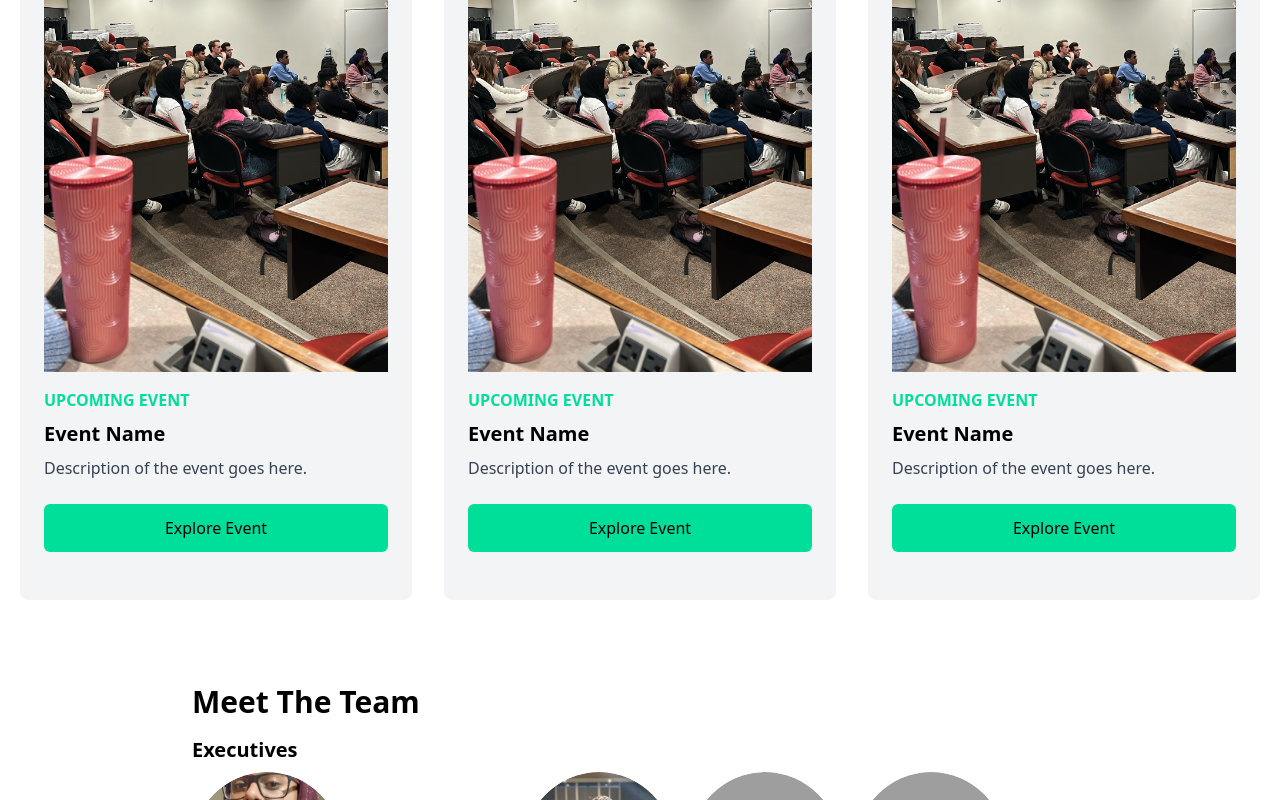
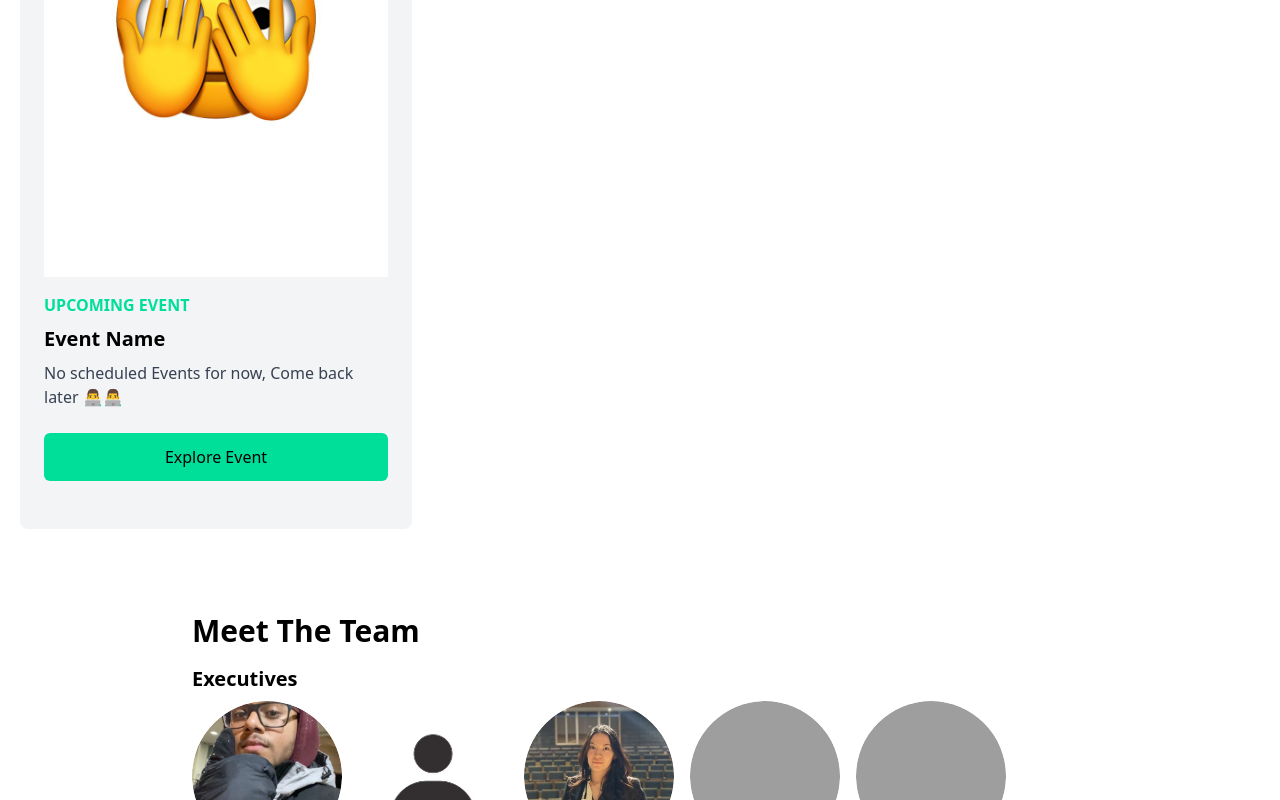
Before and after one commit to aryaa9/lasWebsite, a React (Create React App) app: page / in a window 1280 px wide. Shown: the part 1000-1800 px from the top of the page. Built offline with nearby package versions, Linux system fonts and the light colour scheme; grey boxes are pictures that could not be loaded.

Commit message:
event changes

```diff
--- a/src/components/Events.jsx
+++ b/src/components/Events.jsx
@@ -1,5 +1,5 @@
 import React from 'react';
-import EventImage from '../assets/Events.jpg';
+import EventImage from '../assets/noevent.jpeg';
 
 const Events = () => {
   return (
@@ -22,29 +22,7 @@ const Events = () => {
           <p className='text-[#00df9a] font-bold'>UPCOMING EVENT</p>
           <h2 className='text-xl font-bold py-2'>Event Name</h2>
           <p className='text-gray-700'>
-            Description of the event goes here.
-          </p>
-          <button className='bg-[#00df9a] text-black w-full rounded-md font-medium my-6 py-3'>Explore Event</button>
-        </div>
-
-        {/* Second Event Card */}
-        <div className='event-card bg-gray-100 rounded-lg p-6'>
-          <img className='w-full mb-4' src={EventImage} alt='Event Photo' />
-          <p className='text-[#00df9a] font-bold'>UPCOMING EVENT</p>
-          <h2 className='text-xl font-bold py-2'>Event Name</h2>
-          <p className='text-gray-700'>
-            Description of the event goes here.
-          </p>
-          <button className='bg-[#00df9a] text-black w-full rounded-md font-medium my-6 py-3'>Explore Event</button>
-        </div>
-
-        {/* Third Event Card */}
-        <div className='event-card bg-gray-100 rounded-lg p-6'>
-          <img className='w-full mb-4' src={EventImage} alt='Event Photo' />
-          <p className='text-[#00df9a] font-bold'>UPCOMING EVENT</p>
-          <h2 className='text-xl font-bold py-2'>Event Name</h2>
-          <p className='text-gray-700'>
-            Description of the event goes here.
+            No scheduled Events for now, Come back later 👨‍💻👨‍💻
           </p>
           <button className='bg-[#00df9a] text-black w-full rounded-md font-medium my-6 py-3'>Explore Event</button>
         </div>
```
Also changed, not shown: src/assets/noevent.jpeg (added).
